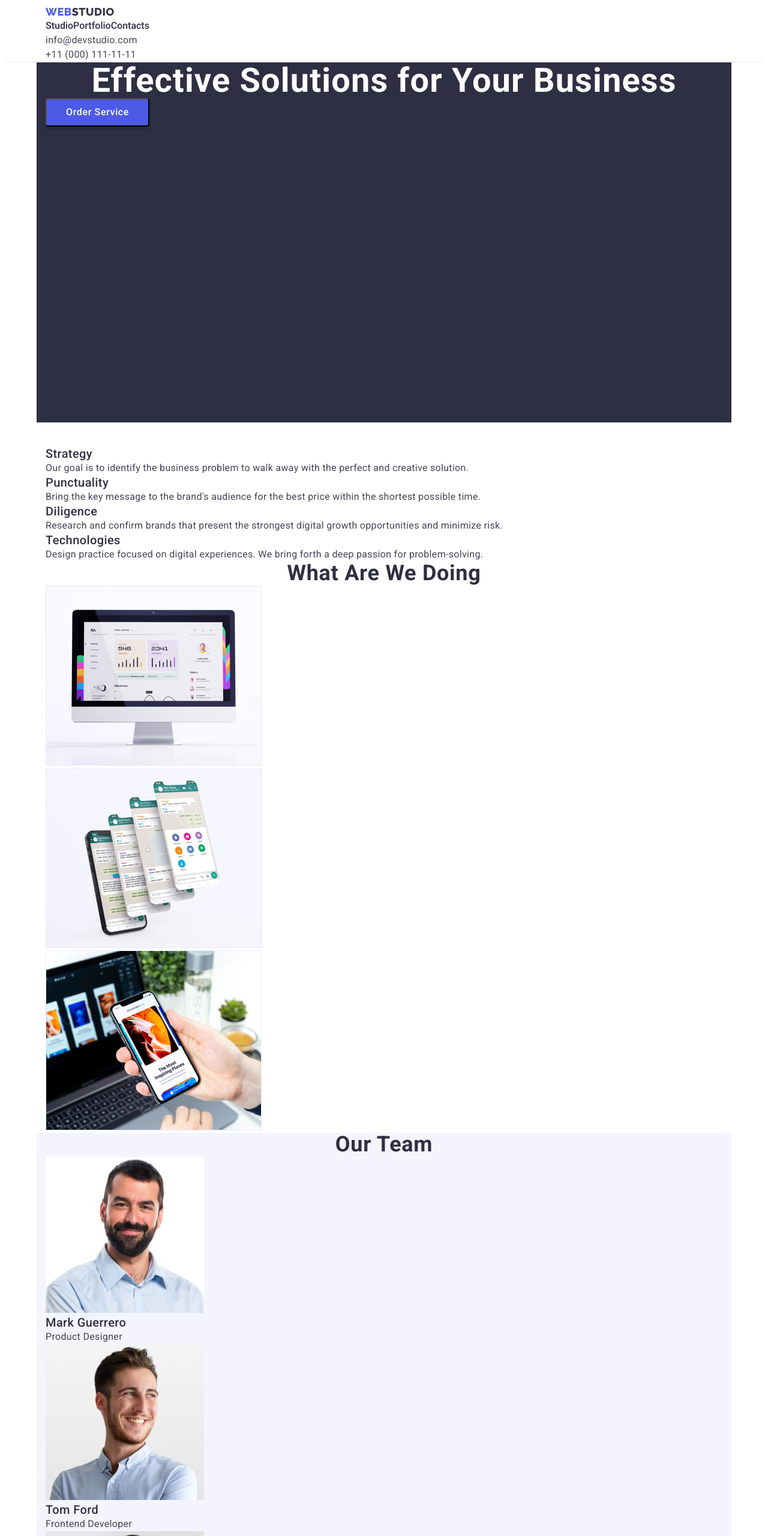
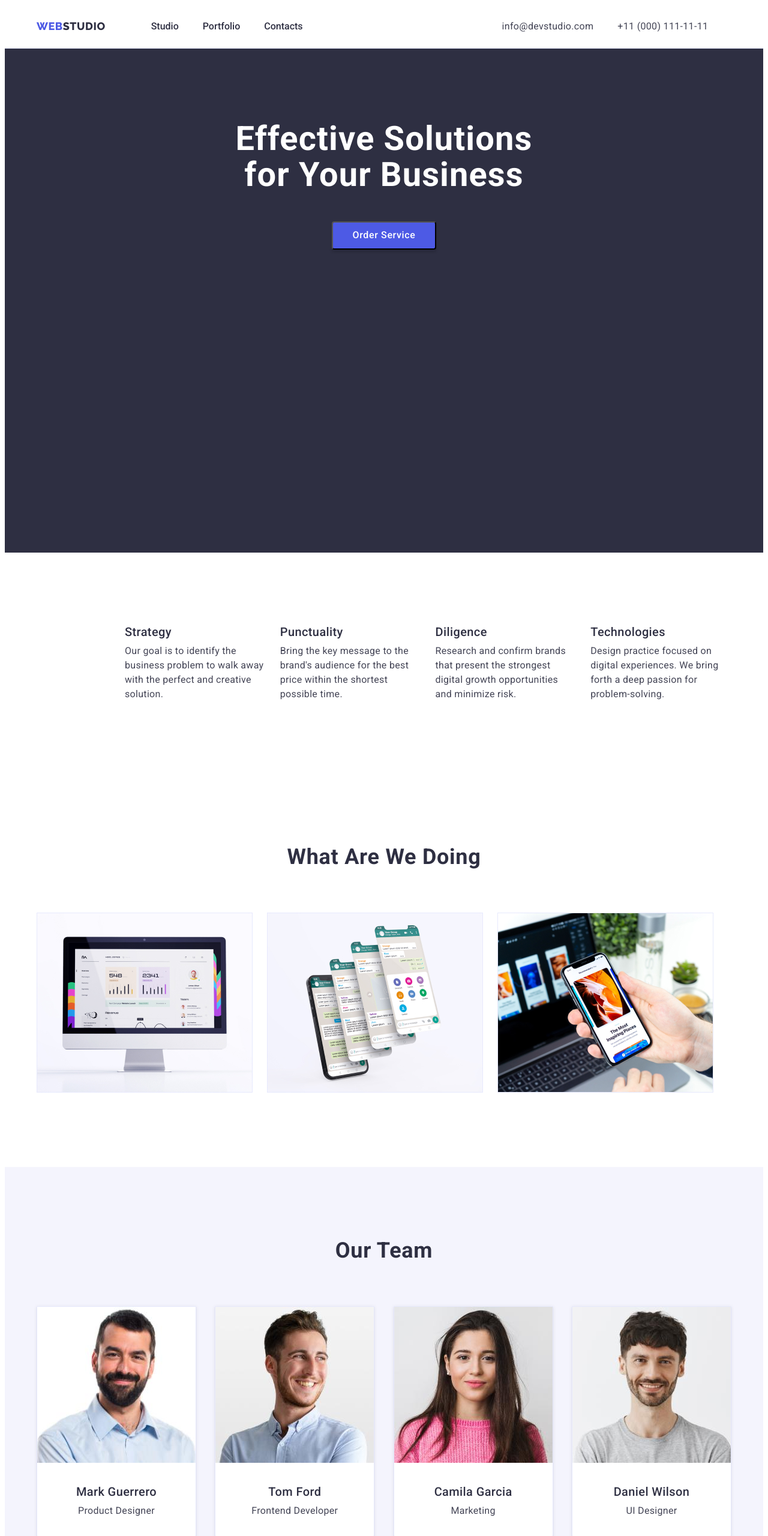
Before and after one commit to ok-qa/goit-markup-hw-03, a plain HTML site: page index.html in a window 1280 px wide. Shown: the top 2560 px of the page at 60% size. Drawn offline with Linux system fonts and the light colour scheme.

Commit message:
html and css files updated
1. Added new classes to index.html and portfolio.html
css file updated according to changes in html files

```diff
--- a/css/styles.css
+++ b/css/styles.css
@@ -54,6 +54,7 @@ p {
 	color: var(--base-color);
 	font-size: 18px;
 	line-height: 1.3;
+	margin-right: 76px;
 }
 
 .logo-web {
@@ -61,10 +62,22 @@ p {
 }
 
 /* navigation */
+.head-container{
+	display: flex;
+  align-items: center;
+  padding-top: 24px;
+  padding-bottom: 24px;
+}
+
 .site-nav {
 	display: flex;
+	align-items: center;
 }
 
+.nav-list{
+	display: flex;
+	align-items: center;
+}
 .nav-item {
 	color: var(--base-color);
 	font-weight: 500;
@@ -78,6 +91,10 @@ p {
 	color: var(--pressed-state);
 	text-decoration: underline;
 }
+.contacts{
+	display: flex;
+  align-items: center;
+}
 
 .contact-email,
 .contact-number {
@@ -87,6 +104,14 @@ p {
 	font-size: 16px;
 	line-height: 1.5;
 	letter-spacing: 0.02em;
+}
+
+.header-item:not(:last-child) {
+	margin-right: 40px;
+  }
+
+.contact-email{
+	margin-left: 332px;
 }
 
 .contact-email:hover,
@@ -103,12 +128,25 @@ p {
 }
 
 /* main */
+.container{
+	width: 1158px;
+	margin: 0 auto;
+	padding-left: 15px;
+	padding-right: 15px;
+}
+
+.section{
+	padding-top: 120px;
+	padding-bottom: 120px;
+}
+
 /* hero section */
 .hero-section {
 	background-color: var(--base-color);
 	height: 600px;
 	left: 0px;
 	top: 72px;
+	text-align: center;
 }
 
 .hero-header {
@@ -119,6 +157,10 @@ p {
 	text-align: center;
 	letter-spacing: 0.02em;
 	color: var(--primary-white);
+	max-width: 496px;
+	margin-left: auto;
+	margin-right: auto;
+	margin-bottom: 48px;
 }
 
 .header-button:hover,
@@ -146,6 +188,10 @@ p {
 
 
 /* features */
+.feature-container{
+	display: flex;
+}
+
 .section-title {
 	font-weight: 700;
 	font-size: 36px;
@@ -154,10 +200,14 @@ p {
 	letter-spacing: 0.02em;
 	text-transform: capitalize;
 	color: var(--base-color);
+	align-items: flex-start;
 }
 
 .visually-hidden {
 	visibility: hidden;
+}
+.feature-list{
+	display: flex;
 }
 
 .feature-list .title {
@@ -166,14 +216,42 @@ p {
 	line-height: 1.2;
 	letter-spacing: 0.02em;
 	color: var(--base-color);
+	margin-bottom: 8px;
 }
 
 .feature-list .description {
 	font-weight: 400;
 	font-size: 16px;
-	line-height: 1.5;
+	line-height: calc(24/16);
 	letter-spacing: 0.02em;
 	color: var(--text-color);
+}
+
+.feature-item:not(:last-child){
+	margin-right: 24px;
+}
+.feature-item{
+	width: calc((100% - 72px) / 4);
+}
+
+/* What are we doing / About us */
+.section-title{
+	font-weight: 700;
+    font-size: 36px;
+    line-height: 1.11;
+    text-align: center;
+    letter-spacing: 0.02em;
+    text-transform: capitalize;
+    color: var(--base-color);
+	margin-bottom: 72px;
+}
+
+.about-us-list{
+	display: flex;
+}
+
+.about-us-item:not(:last-child) {
+	margin-right: 24px;
   }
 
 /* Our Team */
@@ -190,6 +268,20 @@ p {
 	letter-spacing: 0.02em;
 	text-transform: capitalize;
 	color: var(--base-color);
+	margin-bottom: 72px;
+}
+
+.our-team-list{
+	display: flex;
+	justify-content: space-between;
+}
+
+.team-item{
+	padding-bottom: 32px;
+	border: 1px solid var(--accent-color);
+	background-color: var(--primary-white);
+	box-shadow: 0px 1px 6px rgba(46, 47, 66, 0.08), 0px 1px 1px rgba(46, 47, 66, 0.16), 0px 2px 1px rgba(46, 47, 66, 0.08);
+border-radius: 0px 0px 4px 4px;
 }
 
 .our-team-list .title{
@@ -197,7 +289,9 @@ p {
 	font-size: 20px;
 	line-height: 1.2;
 	letter-spacing: 0.02em;
+	text-align: center;
 	color: var(--base-color);
+	margin-bottom: 8px;
 }
 
 .our-team-list .description{
@@ -205,7 +299,12 @@ p {
 	font-size: 16px;
 	line-height: 1.5;
 	letter-spacing: 0.02em;
+	text-align: center;
 	color: var(--text-color);
+}
+
+.team-img{
+	margin-bottom: 32px;
 }
 
 /* Footer */
@@ -213,15 +312,40 @@ p {
 .footer{
 	color: var(--primary-white);
 	background-color: var(--base-color);
+	padding-top: 100px;
+	padding-bottom: 100px;
 
 }
 
 .logo-footer{
 	color: var(--primary-white);
+	font-weight: 400;
+  font-size: 16px;
+  line-height: 1.5;
+  letter-spacing: 0.02em;
 }
 
+.footer-text{
+	display: block;
+  width: 264px;
+  margin-top: 16px;
+  color: var(--primary-white);
+}
+
+/* PORTFOLIO */
 /* portfolio hero-section */
+.btn-list{
+display: flex;
+justify-content: center;
+margin-bottom: 72px;
+}
+
+.btn-item{
+	margin-right: 24px;
+}
+
 .portfolio-btn{
+	font-family: inherit;
 	font-weight: 500;
 	font-size: 16px;
 	line-height: 1.5;
@@ -231,6 +355,9 @@ background-color: var(--accent-color);
 	color: var(--primary-link-color);
 	border: 1px solid #E7E9FC;
 	border-radius: 4px;
+	min-width: 69px;
+  min-height: 48px;
+  padding: 12px 24px;
 }
 
 .portfolio-btn:active,
@@ -258,9 +385,30 @@ border-radius: 4px;
 	color: var(--text-color);
 }
 
-.container{
-	width: 1128px;
-	margin: 0 auto;
-	padding-left: 15px;
-	padding-right: 15px;
+.portfolio-list{
+	display: flex;
+  	flex-wrap: wrap;
+  	gap: 24px;
 }
+
+.portfolio-item{
+	width: 360px;
+	border: 1px solid var(--accent-color);
+	border-radius: 0px 0px 4px 4px;
+
+	margin-bottom: 48px;
+}
+
+.portfolio-img{
+	margin-bottom: 32px;
+}
+
+.portfolio-item .title{
+	padding-left: 16px;
+	padding-bottom: 16px;
+}
+
+.portfolio-item .text{
+	padding-left: 16px;
+	padding-bottom:36px;
+}
--- a/index.html
+++ b/index.html
@@ -21,27 +21,27 @@
   <!--header start-->
   <header class="header">
     <!--navigation-->
-    <div  class="container container-nav">
-      <nav>
+    <div class="container head-container">
+      <nav class="site-nav">
       <a href="./index.html" class="logo"><span class="logo-web">Web</span>Studio</a>
-      <ul class="site-nav list">
-        <li><a href="./index.html" class="nav-item">Studio</a></li>
-        <li><a href="./portfolio.html" class="nav-item">Portfolio</a></li>
-        <li><a href="./index.html" class="nav-item">Contacts</a></li>
+      <ul class="nav-list">
+        <li class="header-item"><a href="./index.html" class="nav-item">Studio</a></li>
+        <li class="header-item"><a href="./portfolio.html" class="nav-item">Portfolio</a></li>
+        <li class="header-item"><a href="./index.html" class="nav-item">Contacts</a></li>
       </ul>
-    </nav></div>
+    </nav>
 
-    <div class="container address">
-    <address>
-      <ul class="contacts">
-        <li>
+    <address class="contacts">
+      <ul class="nav-list">
+        <li class="header-item">
           <a href="mailto:info@devstudio.com" class="contact-email">info@devstudio.com</a>
         </li>
-        <li>
+        <li class="header-item">
           <a href="tel:+110001111111" class="contact-number">+11 (000) 111-11-11</a>
         </li>
       </ul>
-    </address></div>
+    </address>
+  </div>
   </header>
   <!--/header end-->
 
@@ -49,37 +49,39 @@
   <main>
 
     <!--hero section-->
-    <section class="hero-section container">
+    <section class="hero-section section">
+      <div class="container">
       <h1 class="hero-header">Effective Solutions for Your Business</h1>
-      <button type="button" class="header-button">Order Service</button>
+      <button type="button" class="header-button">Order Service</button></div>
     </section>
 
     <!--features-->
-    <section class="features container">
+    <section class="features section">
+      <div class="container feature-container">
       <h2 class="section-title visually-hidden">Features</h2>
       <ul class="feature-list">
-        <li>
+        <li class="feature-item">
           <h3 class="title">Strategy</h3>
           <p class="description">
             Our goal is to identify the business problem to walk away with
             the perfect and creative solution.
           </p>
         </li>
-        <li>
+        <li class="feature-item">
           <h3 class="title">Punctuality</h3>
           <p class="description">
             Bring the key message to the brand's audience for the best price
             within the shortest possible time.
           </p>
         </li>
-        <li>
+        <li class="feature-item">
           <h3 class="title">Diligence</h3>
           <p class="description">
             Research and confirm brands that present the strongest digital
             growth opportunities and minimize risk.
           </p>
         </li>
-        <li>
+        <li class="feature-item">
           <h3 class="title">Technologies</h3>
           <p class="description">
             Design practice focused on digital experiences. We bring forth a
@@ -87,10 +89,12 @@
           </p>
         </li>
       </ul>
+      </div>
     </section>
 
     <!--What are we doing / About us-->
-    <section class="about-us-section container">
+    <section class="section">
+      <div class="container about-container">
       <h2 class="section-title">What are we doing</h2>
       <ul class="about-us-list">
         <li class="about-us-item"><img src="./images/monitor-screen.jpg" alt="Monitor" width="360" height="300"></li>
@@ -98,40 +102,46 @@
         <li class="about-us-item"><img src="./images/phone-laptop.jpg" alt="Phone and Laptop" width="360" height="300">
         </li>
       </ul>
+      </div>
     </section>
 
     <!--Our Team-->
-    <section class="our-team-section container">
+    <section class="our-team-section section">
+      <div class="container">
       <h2 class="our-team-header">Our Team</h2>
       <ul class="our-team-list">
-        <li><img src="./images/mark-guerrero.jpg" alt="Mark Guerrero" width="264">
+        <li class="team-item"><img class="team-img" src="./images/mark-guerrero.jpg" alt="Mark Guerrero" width="264">
           <h3 class="title">Mark Guerrero</h3>
           <p class="description">Product Designer</p>
         </li>
-        <li><img src="./images/tom-ford.jpg" alt="Tom Ford" width="264">
+        <li class="team-item"><img class="team-img" src="./images/tom-ford.jpg" alt="Tom Ford" width="264">
           <h3 class="title">Tom Ford</h3>
           <p class="description">Frontend Developer</p>
         </li>
-        <li><img src="./images/camila-garcia.jpg" alt="Camila Garcia" width="264">
+        <li class="team-item"><img class="team-img" src="./images/camila-garcia.jpg" alt="Camila Garcia" width="264">
           <h3 class="title">Camila Garcia</h3>
           <p class="description">Marketing</p>
         </li>
-        <li><img src="./images/daniel-wilson.jpg" alt="Daniel Wilson" width="264">
+        <li class="team-item"><img class="team-img" src="./images/daniel-wilson.jpg" alt="Daniel Wilson" width="264">
           <h3 class="title">Daniel Wilson</h3>
           <p class="description">UI Designer</p>
         </li>
       </ul>
+      </div>
     </section>
 
   </main>
   <!--/main end-->
 
-  <footer class="footer contaner">
+    <!-- footer -->
+  <footer class="footer container">
+    <div class="container">
     <a href="./index.html" class="logo"> <span class="logo-web">Web</span><span class="logo-footer">Studio</span></a>
-    <p>
+    <p class="footer-text">
       Increase the flow of customers and sales for your business with digital
       marketing & growth solutions.
     </p>
+    </div>
   </footer>
 </body>
 
```
Also changed, not shown: portfolio.html (+44 -38 lines). Lines whose indentation alone changed are shown as unchanged.
